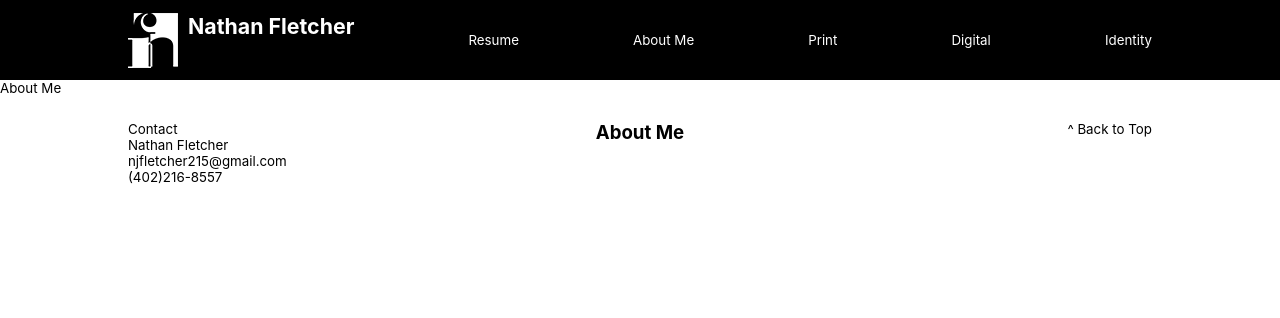
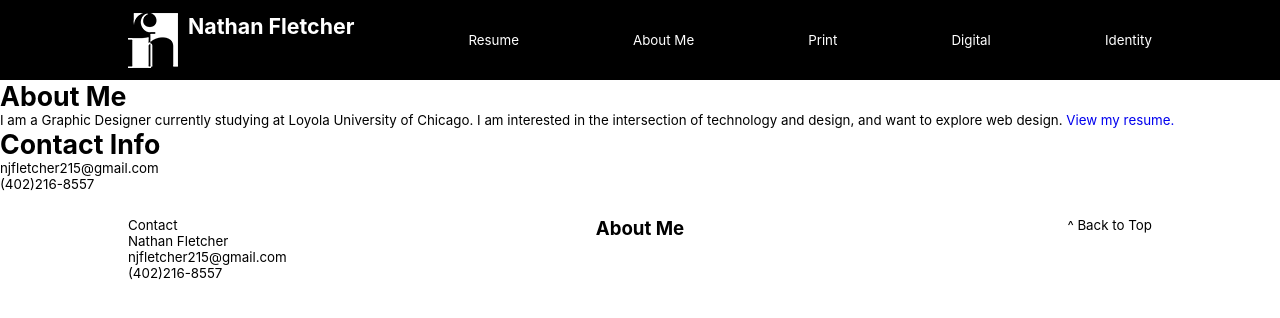
Before and after one commit to njfletcher215/gcWebsite, a React (Create React App) app in the folder reactapp/: page /AboutMe in a window 1280 px wide. Shown: the top 318 px of the page. Built offline with nearby package versions, Linux system fonts and the light colour scheme.

Commit message:
added resume and about me content

```diff
--- a/reactapp/src/components/pages/AboutMe.js
+++ b/reactapp/src/components/pages/AboutMe.js
@@ -1,10 +1,19 @@
 import '../../styles/AboutMe.css';
+import { Link } from 'react-router-dom';
 
 export default function AboutMe(props) {
   return (
     <div className={`about-me ${props.className || ''}`}>
-      <p>
-        About Me
+      <p className="description">
+        <h1>About Me</h1>
+        I am a Graphic Designer currently studying at Loyola University of Chicago.
+        I am interested in the intersection of technology and design,
+        and want to explore web design. <Link to="/Resume">View my resume.</Link>
+      </p>
+      <p className="contact-info">
+        <h1>Contact Info</h1>
+        njfletcher215@gmail.com<br />
+        (402)216-8557<br />
       </p>
     </div>
   );
--- a/reactapp/src/components/pages/Identity.js
+++ b/reactapp/src/components/pages/Identity.js
@@ -10,6 +10,7 @@ export default function Identity(props) {
         thirdeye<br />
         Zoo App<br />
         Demograph<br />
+        Resume<br />
       </p>
     </div>
   );
--- a/reactapp/src/components/pages/Resume.js
+++ b/reactapp/src/components/pages/Resume.js
@@ -4,7 +4,10 @@ export default function Resume(props) {
   return (
     <div className={`resume ${props.className || ''}`}>
       <p>
-        Resume
+        PDF holder
+      </p>
+      <p>
+        <a>download</a>
       </p>
     </div>
   );
```
